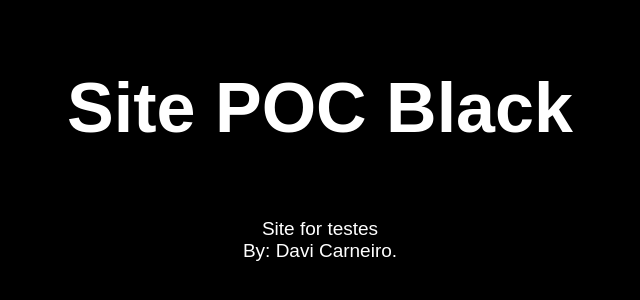
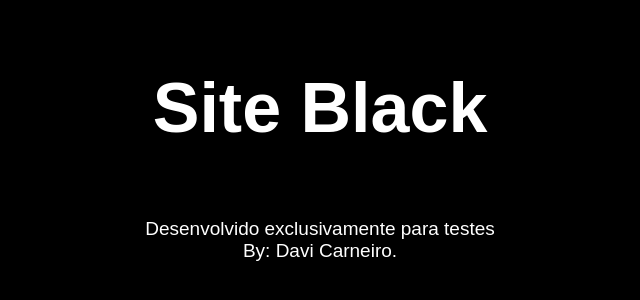
Before and after one commit to davicarnneiro/application-web-aws, a website: page src/index.html in a window 1280 px wide. Shown: the part 176-476 px from the top of the page, without its empty margins (320-960 px from the left). Drawn offline with Linux system fonts and the light colour scheme.

Commit message:
Correção site

```diff
--- a/src/index.html
+++ b/src/index.html
@@ -25,8 +25,8 @@ body,td,th {
 
 <body bgcolor="#000000" text="#FFFFFF" link="#FFFFFF" vlink="#FFFFFF" alink="#FFFFFF">
 <h3 class="Titulo-01">&nbsp;</h3>
-<h3 class="Titulo-01">Site POC Black</h3>
-<p class="text">Site for testes<br />
+<h3 class="Titulo-01">Site Black</h3>
+<p class="text">Desenvolvido exclusivamente para testes<br />
   By: Davi Carneiro.
 </p>
 </body>
```
